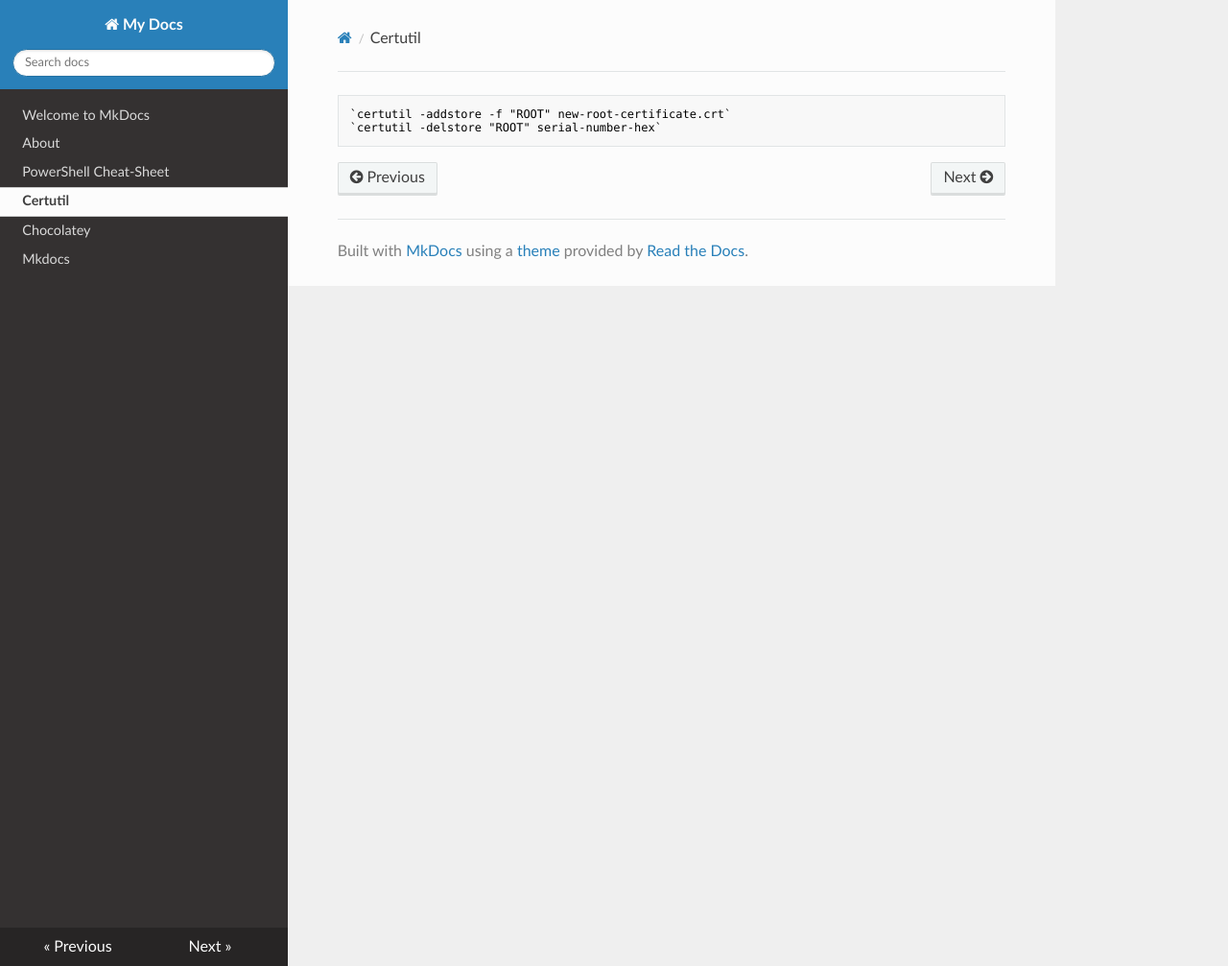
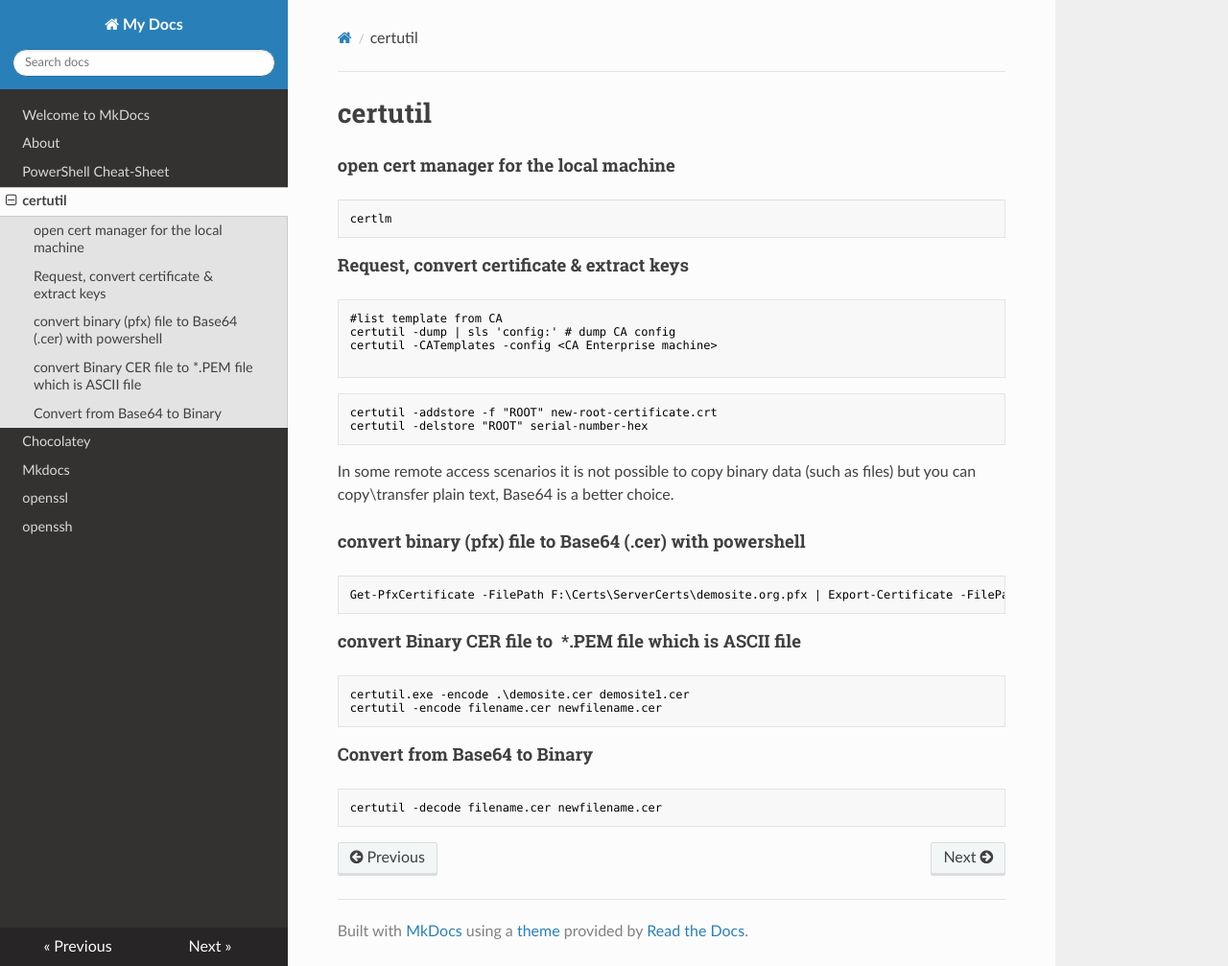
Before and after one commit to Gobiman/code, an MkDocs documentation site: the page built from docs/certutil.md, in a window 1280 px wide and 1007 px high. Shown: the whole window at 96% size. Built offline with MkDocs 1.6.1, drawn with Linux system fonts in a browser that asks for light colours; nearby versions of some CDN libraries.

Commit message:
add openssl & openssh

````diff
--- a/docs/certutil.md
+++ b/docs/certutil.md
@@ -1,4 +1,38 @@
+# certutil
+
+#### open cert manager for the local machine
+```c
+certlm
+```
+#### Request, convert certificate & extract keys
+```powershell
+#list template from CA
+certutil -dump | sls 'config:' # dump CA config
+certutil -CATemplates -config <CA Enterprise machine>
+
+```
+
+
 ```shell
-`certutil -addstore -f "ROOT" new-root-certificate.crt`
-`certutil -delstore "ROOT" serial-number-hex`
+certutil -addstore -f "ROOT" new-root-certificate.crt
+certutil -delstore "ROOT" serial-number-hex
 ```
+
+In some remote access scenarios it is not possible to copy binary data (such as files) but you can copy\transfer plain text, Base64 is a better choice.
+
+#### convert binary (pfx) file to Base64 (.cer) with powershell
+
+```powershell
+Get-PfxCertificate -FilePath F:\Certs\ServerCerts\demosite.org.pfx | Export-Certificate -FilePath F:\Certs\ServerCerts\demosite.cer -Type CERT
+```
+
+#### convert Binary CER file to  *.PEM file which is ASCII file
+```c
+certutil.exe -encode .\demosite.cer demosite1.cer
+certutil -encode filename.cer newfilename.cer
+```
+
+#### Convert from Base64 to Binary
+```c
+certutil -decode filename.cer newfilename.cer
+```
--- /dev/null
+++ b/docs/openssl.md
@@ -0,0 +1,74 @@
+# openssl
+openssl command makes is easier to manipulate certificates.
+
+[OpenSSL site](https://openssl.org)
+
+***DER*** encoded binary X.509(.CER) is called ***D***istinguished ***E***ncoding ***R***ules which is a binary format.
+***Base64*** which is an encoding method that converts binary data to plain ASCII text.
+
+The *.CER extension is interchangeable with *.CRT
+
+Sometimes,
+
+* DER certificate have *.der extension
+* Base64 have *.pem extension
+
+Open in text editor
+
+* DER gibberish
+* Base64 ASCII code
+
+#### openssl to extraxt certificate file & private key from PFX file
+- Make PFX file from install certificate on Windows system
+- copy it to Linux machine
+- Create the cert file
+
+```bash
+sudo openssl pkcs12 -in <pfx_filename.pfx> -out certificate.crt -nokeys
+```
+- creates private key
+```bash
+sudo openssl pkcs12 -in certificate.p12 -out privateKey.key -nodes -nocertsopenssl pkcs12 -in certificate.p12 -out privateKey.key -nodes -nocerts
+```
+
+[https://sslhow.com/openssl-pkcs12](https://eur03.safelinks.protection.outlook.com/?url=https%3A%2F%2Fsslhow.com%2Fopenssl-pkcs12&data=05%7C01%7CE.Aziz%40soton.ac.uk%7C4062f2e9744b4ddcc7db08dab381c414%7C4a5378f929f44d3ebe89669d03ada9d8%7C0%7C0%7C638019667157725226%7CUnknown%7CTWFpbGZsb3d8eyJWIjoiMC4wLjAwMDAiLCJQIjoiV2luMzIiLCJBTiI6Ik1haWwiLCJXVCI6Mn0%3D%7C3000%7C%7C%7C&sdata=g6BQimcmJYlNbEQTk5cyXuMIg211xkNyhO%2F1TOBPv0Q%3D&reserved=0 "Original URL: https://sslhow.com/openssl-pkcs12. Click or tap if you trust this link.")
+
+#### Another method, extracting Certificate & keys
+
+- extract private key (Encrypted)
+```bash
+sudo openssl pkcs12 -in <pfx_filename.pfx> -nocerts -out <keyfilename-encrypted.key>
+```
+
+- Extract certificate from pfx file
+```bash
+sudo openssl pkcs12 -in pfx_filename.pfx -clcerts -nokeys -out <certifcate_file_name>.crt
+```
+
+- Extract private Unencrypted format from Encrypted private key file
+```bash
+sudo openssl rsa -in keyfilename-encrypted.key -out keyfilename-decrypted.key
+```
+
+[https://bobcares.com/blog/convert-pfx-to-crt-key-files/](https://eur03.safelinks.protection.outlook.com/?url=https%3A%2F%2Fbobcares.com%2Fblog%2Fconvert-pfx-to-crt-key-files%2F&data=05%7C01%7CE.Aziz%40soton.ac.uk%7C4062f2e9744b4ddcc7db08dab381c414%7C4a5378f929f44d3ebe89669d03ada9d8%7C0%7C0%7C638019667157725226%7CUnknown%7CTWFpbGZsb3d8eyJWIjoiMC4wLjAwMDAiLCJQIjoiV2luMzIiLCJBTiI6Ik1haWwiLCJXVCI6Mn0%3D%7C3000%7C%7C%7C&sdata=04ReTHk1rwYRBG6e%2B7fYiGnFHRr81YNDVFjheB%2FZXrY%3D&reserved=0 "Original URL: https://bobcares.com/blog/convert-pfx-to-crt-key-files/. Click or tap if you trust this link.")
+
+### Convert using openssl command
+
+#### If the certificate file Base64 (.cer extension) which is PEM format
+```bash
+sudo openssl x509 -inform PEM -in BASE64_cert.cer -out NEW_Cert_File_Name.crt
+```
+
+#### If the certificate file in DER format (.cer extension)
+```bash
+sudo openssl x509 -inform DER -in DER_cert.cer -out NEW_Cert_File_Name.crt
+```
+**********************
+
+### Check client TLS version & certificate
+
+```bash
+openssl s_client -connect bbc.co.uk:443
+echo | openssl s_client -connect bbc.co.uk:443 2>/dev/null | openssl x509 -noout -dates #listing dates
+echo | openssl s_client -connect bbc.co.uk:443 2>/dev/null | openssl x509 -text -noout | grep "Public-Key" #extract public key size
+```
--- a/mkdocs.yml
+++ b/mkdocs.yml
@@ -13,6 +13,9 @@ nav:
   - 'certutil.md'
   - 'chocolatey.md'
   - 'mkdocs.md'
+  - 'openssl.md'
+  - 'openssh.md'
+
 not_in_nav: |
   /private.md
 # use_directory_urls: true
````
Also changed, not shown: docs/chocolatey.md (+1 -1 lines), docs/images/Bash.md (deleted, +0 -2 lines), docs/openssh.md (added, +24 -0 lines).
